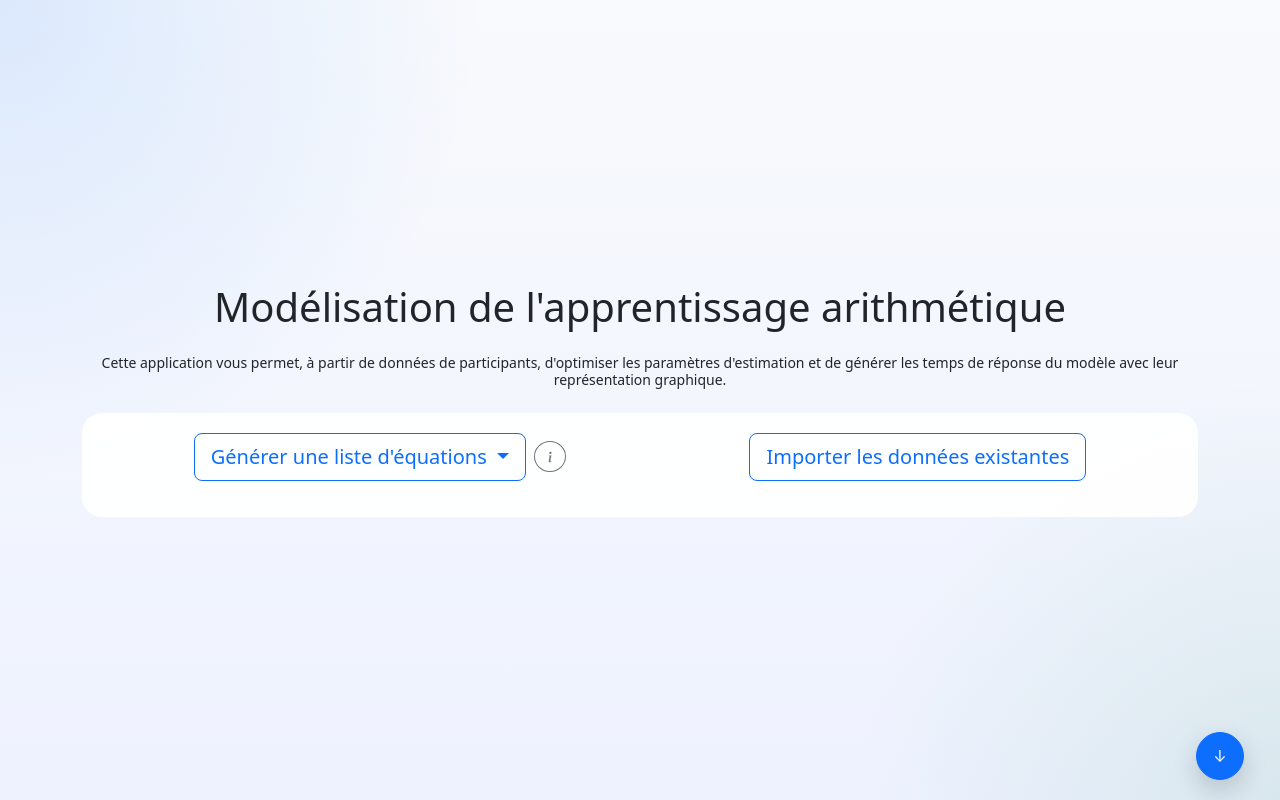
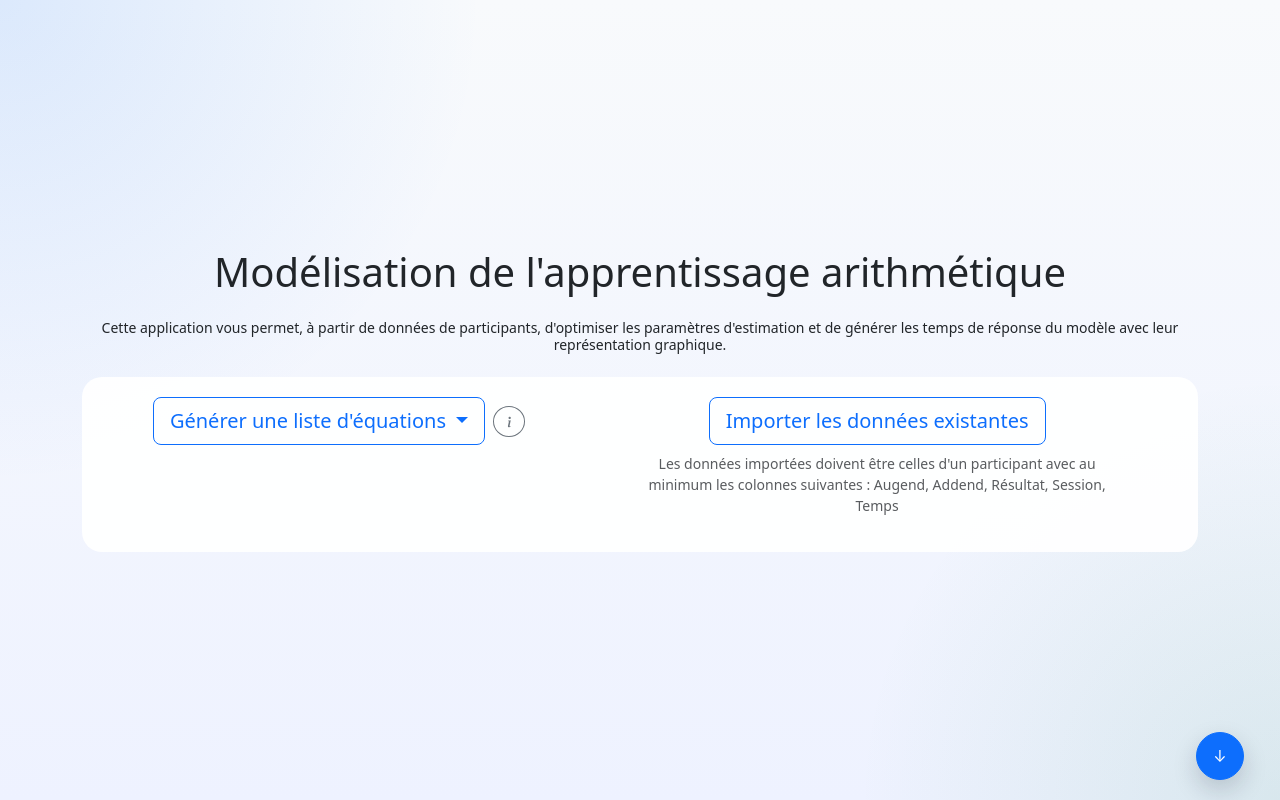
Before and after one commit to GatienCaillet/TER_CAILLET_ILLOUZ, a Vue app in the folder dev/: page / in a window 1280 px wide. Built offline with nearby package versions, Linux system fonts and the light colour scheme.

Commit message:
feature: message indiquant le format des données à importer

```diff
--- a/dev/src/App.vue
+++ b/dev/src/App.vue
@@ -102,6 +102,15 @@ const handleGenerateEquations = async () => {
   const generatedEquations = [];
   let id = 1;
 
+  const shuffleInPlace = (items) => {
+    for (let i = items.length - 1; i > 0; i -= 1) {
+      const j = Math.floor(Math.random() * (i + 1));
+      [items[i], items[j]] = [items[j], items[i]];
+    }
+
+    return items;
+  };
+
   // Générer toutes les combinaisons uniques
   const combinations = [];
   selectedAugends.value.forEach(augend => {
@@ -130,7 +139,7 @@ const handleGenerateEquations = async () => {
   // Mettre les combinaisons dans un ordre aléatoire pour chaque session
   for (let session = 1; session <= numSessions.value; session++) {
     // Mélanger les combinaisons pour cette session
-    const shuffledCombinations = [...combinations].sort(() => Math.random() - 0.5);
+    const shuffledCombinations = shuffleInPlace([...combinations]);
 
     shuffledCombinations.forEach(combination => {
       generatedEquations.push({
@@ -553,6 +562,15 @@ onBeforeUnmount(() => {
   animation: spin 0.9s linear infinite;
 }
 
+.data-format-hint {
+  text-align: center;
+  max-width: 500px;
+  margin-left: auto;
+  margin-right: auto;
+  white-space: normal;
+  word-break: break-word;
+}
+
 @keyframes spin {
   to {
     transform: rotate(360deg);
@@ -593,7 +611,7 @@ onBeforeUnmount(() => {
           d'optimiser les paramètres d'estimation et de générer les temps de réponse du modèle avec leur représentation graphique.
         </h2>
         <div class="first-section-card">
-          <div class="d-flex flex-column flex-lg-row justify-content-around">
+          <div class="d-flex flex-row justify-content-around">
             <div>
               <BaseButton
                 variant="btn btn-outline-primary mb-3 dropdown-toggle"
@@ -700,7 +718,7 @@ onBeforeUnmount(() => {
                 />
               </div>
             </div>
-
+            <div>
               <BaseDataTable
                 title="Aperçu de vos données"
                 :buttonLabel="labelImportData"
@@ -712,6 +730,13 @@ onBeforeUnmount(() => {
                 @import="handleImportData"
                 @clear="handleClearTable('data')"
               />
+              <p
+                v-if="data.length === 0"
+                class="small text-muted mt-2 data-format-hint"
+              >
+                Les données importées doivent être celles d'un participant avec au minimum les colonnes suivantes&nbsp;: Augend, Addend, Résultat, Session, Temps
+              </p>
+            </div>
           </div>
         </div>
       </div>
--- a/dev/src/components/BaseDataTable.vue
+++ b/dev/src/components/BaseDataTable.vue
@@ -98,7 +98,7 @@ defineEmits(["import", "clear"]);
 
 <template>
   <div class="table-wrapper">
-    <div class="d-flex gap-2 align-items-center">
+    <div class="d-flex gap-2 align-items-center justify-content-center">
       <BaseButton
         v-if="!hideButtonWhenEmpty || rows.length"
         :disabled="isLoading || buttonDisabled"
```
Lines whose indentation alone changed are shown as unchanged.
